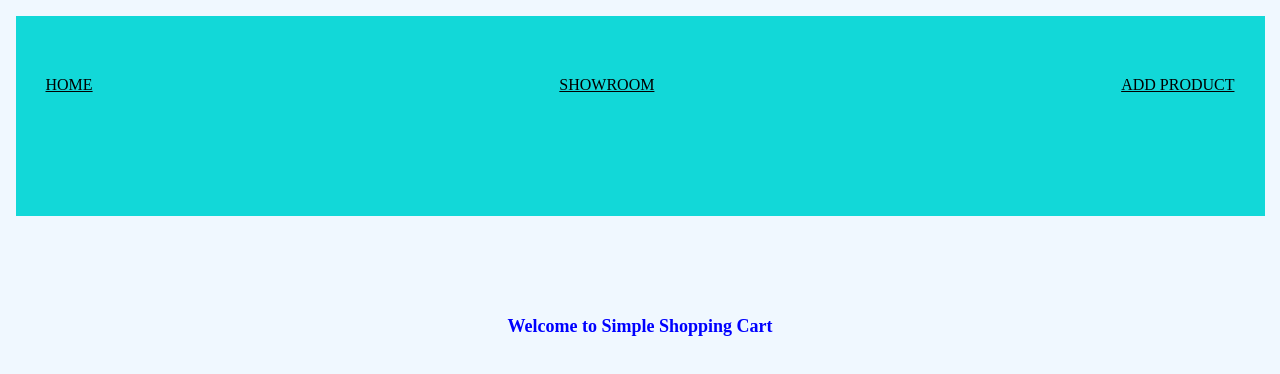
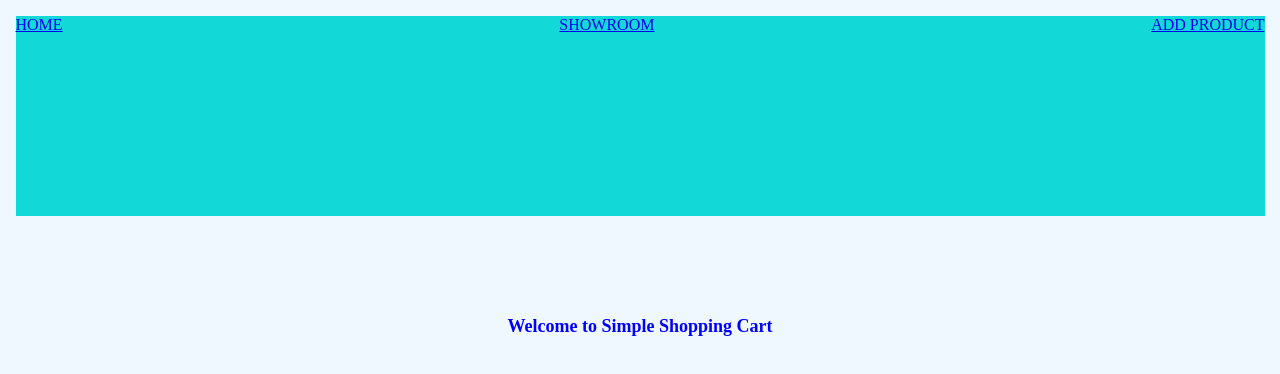
Before and after one commit to Mary-muriga/My-phase-2-project, a React (Create React App) app: page / in a window 1280 px wide. Shown: the top 374 px of the page. Built offline with nearby package versions, Linux system fonts and the light colour scheme; no server answers.

Commit message:
small changes on the nav-link

```diff
--- a/src/index.css
+++ b/src/index.css
@@ -13,7 +13,7 @@ body {
   height: 200px;
 
 }
-.nav-link {
+.nav-link-active {
   color: black;
   text-align: center;
   padding-top: 30px;
@@ -21,7 +21,7 @@ body {
 
 }
 .nav-link.active {
-  color: red;
+  color: rgb(221, 190, 17);
 }
 
 h1,
```
Also changed, not shown: 1 other file (tests, documents, lock files or other folders).
